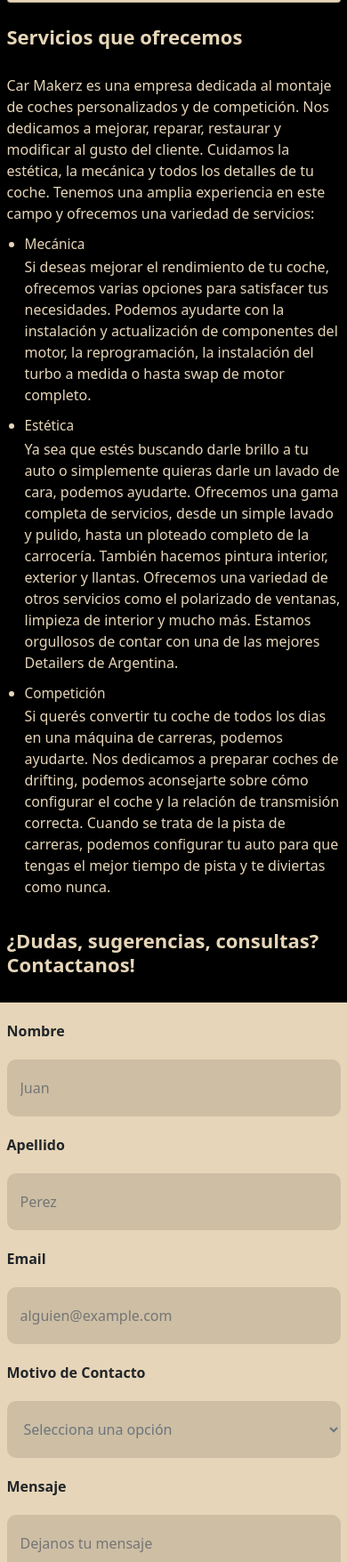
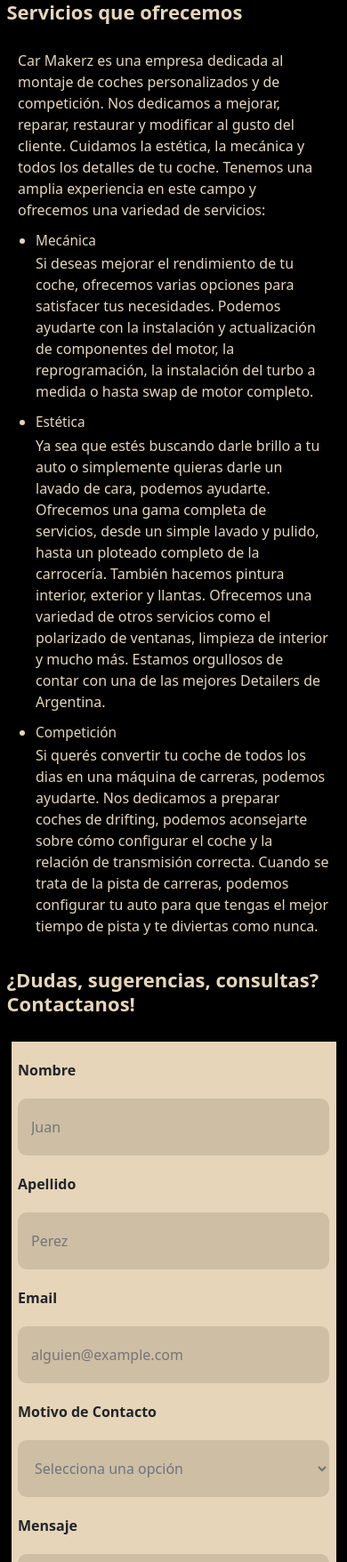
Before and after one commit to laugnzalez/PF-Car-Makerz, a website: page index.html in a window 390 px wide. Shown: the part 3060-4816 px from the top of the page at 89% size. Drawn offline with nearby package versions, Linux system fonts and the light colour scheme.

Commit message:
Corrección CSS mobile

```diff
--- a/index.html
+++ b/index.html
@@ -15,6 +15,7 @@
   <link rel="stylesheet" href="css/estilos.css">
 </head>
 
+<body>
   <header class="header">
     <nav class="navbar navbar-expand-lg" aria-label="Offcanvas navbar large">
       <div class="container-fluid">
@@ -50,9 +51,6 @@
       </div>
     </nav>
   </header>
-
-<body>
-
   <main class="content">
     <section id="inicio">
       <div class="container">
@@ -152,7 +150,7 @@
     <section id="equipo">
       <div class="container">
         <h2 class="subtitulo">Conoce a nuestro equipo</h2>
-        <div class="row row-cols-1 row-cols-xl-4 row-cols-lg-4 row-cols-md-2 gy-4 ">
+        <div class="row row-cols-1 row-cols-xl-4 row-cols-lg-4 row-cols-md-2 gy-4 mx-2 ">
           <div class="col">
             <div class="card h-100">
               <div class="card-body">
@@ -210,7 +208,7 @@
     <section id="servicios">
       <div class="container">
         <h2 class="subtitulo">Servicios que ofrecemos</h2>
-        <div class="row">
+        <div class="row mx-2">
           <div class="col decoracion">
             <img width="80%" src="imagenes/fondo.jpg" alt="">
           </div>
@@ -234,7 +232,7 @@
       <div class="container">
         <h2 class="subtitulo">¿Dudas, sugerencias, consultas? Contactanos!</h2>
 
-        <div class="row">
+        <div class="row mx-2">
           <form action="https://formspree.io/f/mbjblpgy" method="POST" class="d-lg-flex ">
             <div class="col d-flex flex-column ps-xl-3">
               <label for="nombre">Nombre</label>
```
Lines whose indentation alone changed are shown as unchanged.
